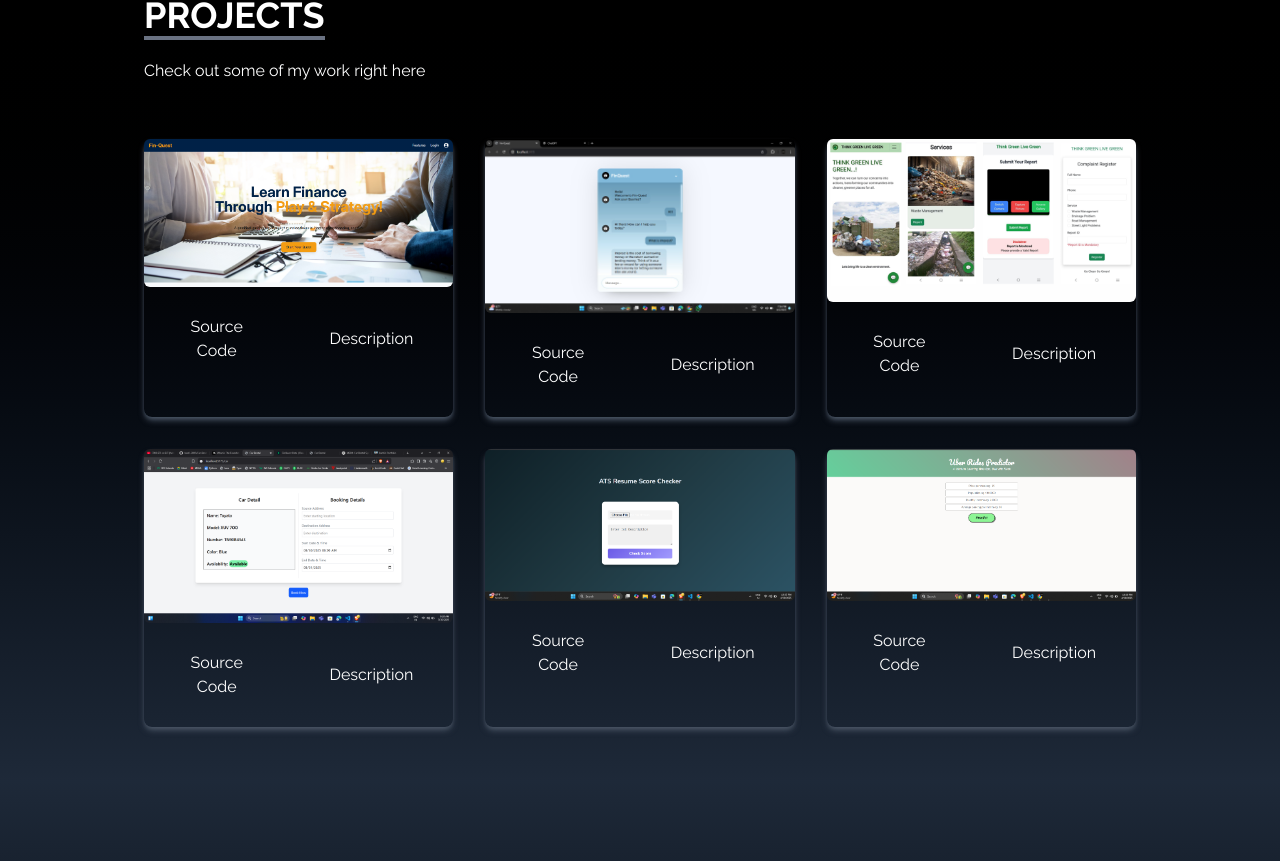
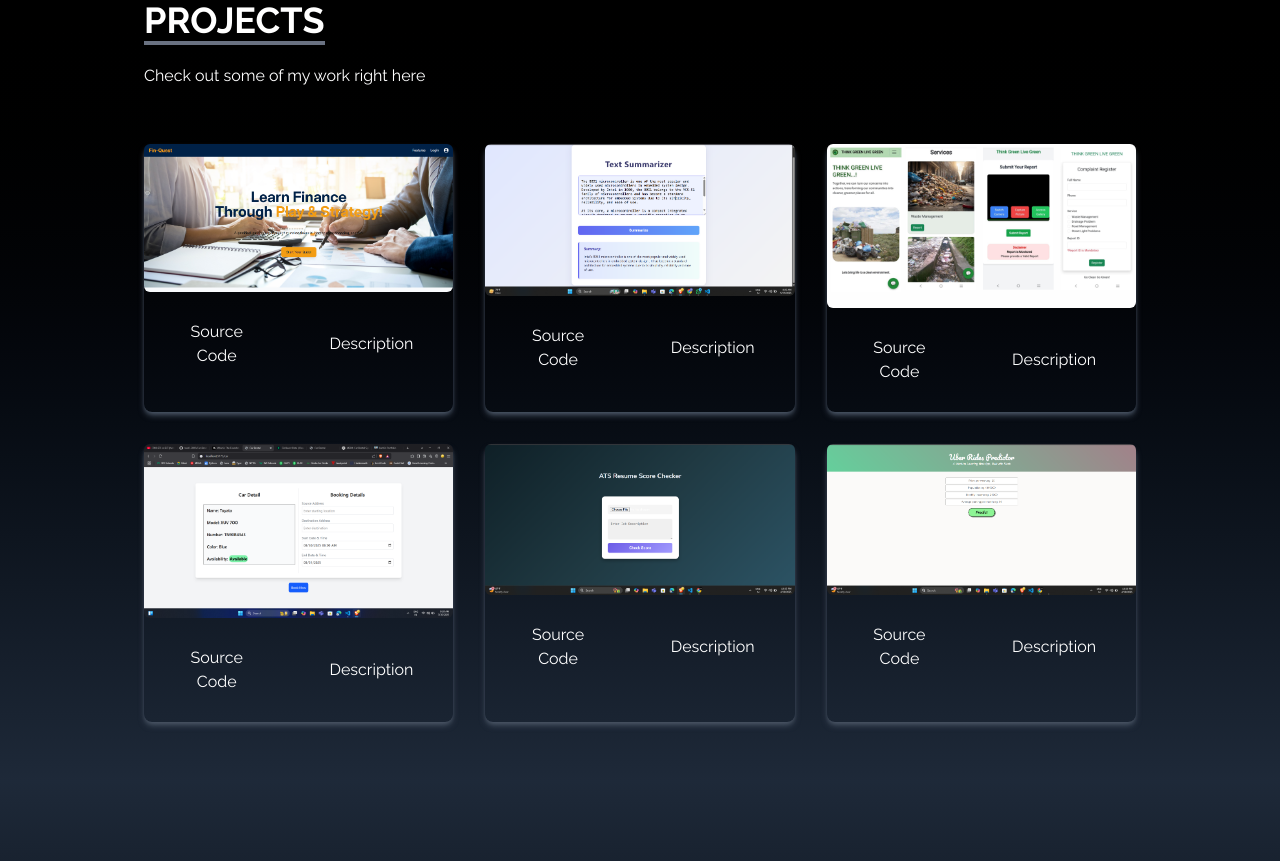
Before and after one commit to badri-2005/Personal-Portfolio, a React (Vite) app: page / in a window 1280 px wide. Shown: the part 1619-2480 px from the top of the page. Built offline with nearby package versions, Linux system fonts and the light colour scheme.

Commit message:
add new project image for Text Summarizer and update project details in Projects component

```diff
--- a/src/components/Portfolio.jsx
+++ b/src/components/Portfolio.jsx
@@ -32,12 +32,12 @@ const Portfolio = () => {
     {
       id:1,
       name:"The Joy of Computing Using Python",
-      issued:"NPTEL"
+      issued:"NPTEL - Elite"
     },
     {
       id:2,
       name:"Ethical Hacking",
-      issued:"NPTEL"
+      issued:"NPTEL - Elite"
     },
     {
       id:3,
@@ -62,8 +62,23 @@ const Portfolio = () => {
     {
       id:7,
       name:"Introduction to Industry 4.0 and Industrial Internet of Things",
-      issued:"NPTEL"
-    }
+      issued:"NPTEL - Elite + Silver"
+    },
+    {
+      id:8,
+      name:"Python for Data Science",
+      issued:"IBM"
+    },
+    {
+      id:9,
+      name:"HTML & CSS",
+      issued:"GUVI"
+    },
+    {
+      id:10,
+      name:"Python - Basics",
+      issued:"GUVI"
+    },
   ];
 
   const events = [
--- a/src/components/Projects.jsx
+++ b/src/components/Projects.jsx
@@ -1,10 +1,10 @@
 import React from 'react'
 import finquest from '../assets/Projects/finquest.png'
 import tglg from '../assets/Projects/tglg.png'
-import chatbot from '../assets/Projects/chatbot.jpg'
 import carrental from '../assets/Projects/carrental.png'
 import ats from '../assets/Projects/ats.png'
 import uber from '../assets/Projects/uber.png'
+import textsummarizer from '../assets/Projects/textsummarizer.png'
 
 const Projects = () => {
 
@@ -17,8 +17,8 @@ const Projects = () => {
     },
     {
       id: 2,
-      src: chatbot,
-      code:'https://github.com/badri-2005/Chat-Bot'
+      src: textsummarizer,
+      code:'https://github.com/badri-2005/Machine-Learning'
     },
     {
       id: 3,
@@ -39,7 +39,7 @@ const Projects = () => {
 
     },
     {
-      id: 5,
+      id: 6,
       src: uber,
       code:'https://github.com/badri-2005/Machine-Learning'
 
```
Also changed, not shown: src/assets/Projects/textsummarizer.png (added).
